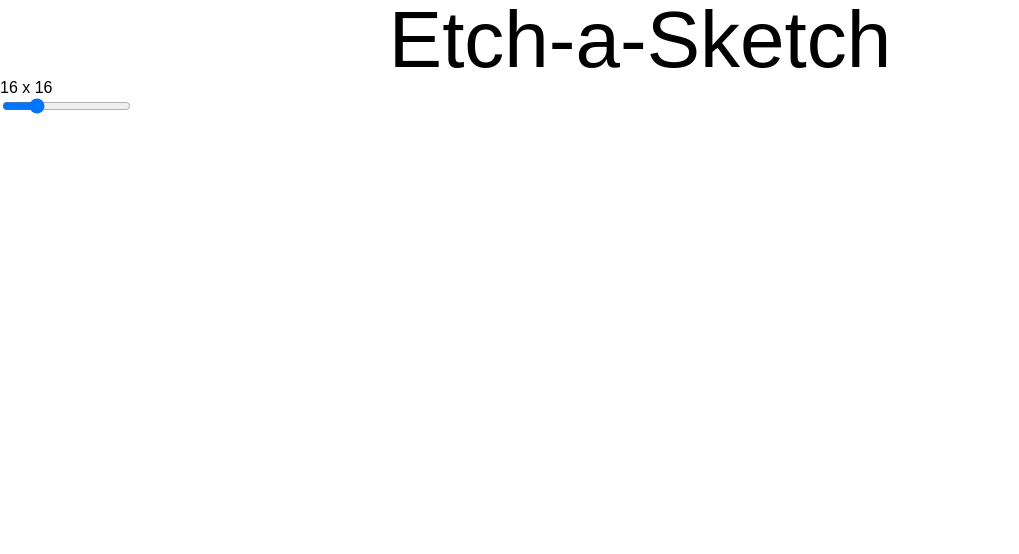
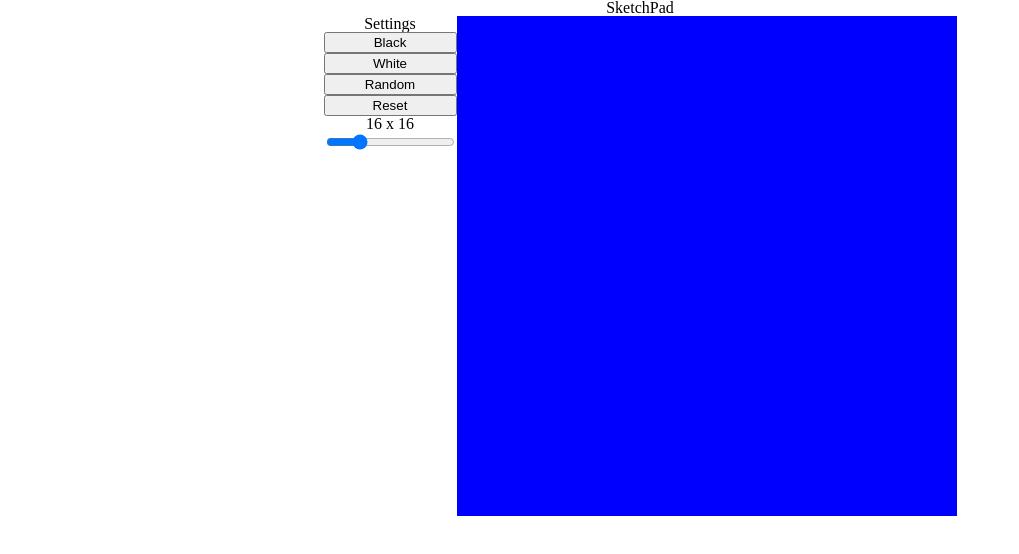
Before and after one commit to CodingWithDude/ETCH-A-SKETCH-PAD, a plain HTML site: page index.html in a window 1280 px wide. Shown: the whole page, without its empty margins (0-1019 px from the left). Drawn offline with Linux system fonts and the light colour scheme; a web font is replaced by a local one.

Commit message:
Reworked code from scratch LOL
Started from scratch as was making too many dom changes just in js
Changed index.html to a base layout of the elements needed
changed script.js to create squares based on slider input

```diff
--- a/index.html
+++ b/index.html
@@ -15,6 +15,33 @@
     <title>Etch-a-Sketch</title>
   </head>
   <body>
-    <script src="script.js"></script>
+    <div class="flex-container">
+      <div class="title"><h1>SketchPad</h1></div>
+      <div class="content">
+        <div class="settings">
+          <h1>Settings</h1>
+          <div class="buttons">
+            <button class="black">Black</button>
+            <button class="white">White</button>
+            <button class="random">Random</button>
+            <button class="reset">Reset</button>
+          </div>
+          <div class="userInput">
+            <div class="sliderOutput"></div>
+            <input
+              type="range"
+              class="slider"
+              value="16"
+              min="1"
+              max="64"
+              step="1"
+              onchange="changeSize(this.value)"
+            />
+          </div>
+        </div>
+        <div class="board"></div>
+      </div>
+    </div>
   </body>
+  <script src="script.js"></script>
 </html>
--- a/script.js
+++ b/script.js
@@ -1,59 +1,25 @@
-// Create body
-const body = document.body;
+function populateBoard(size) {
+  let board = document.querySelector(".board");
+  // Remove old squares
+  let squares = board.querySelectorAll("div");
+  squares.forEach((div) => div.remove());
+  // Update sliderOutput
+  let sliderOutput = document.querySelector(".sliderOutput");
+  sliderOutput.innerHTML = size + " x " + size;
 
-// Create header
-const header = document.createElement("header");
-header.className = "header";
-body.append(header);
+  board.style.gridTemplateColumns = `repeat(${size} , 1fr)`;
+  board.style.gridTemplateRows = `repeat(${size} , 1fr)`;
 
-// Create title
-const title = document.createElement("div");
-title.className = "title";
-title.textContent = "Etch-a-Sketch";
-header.append(title);
+  let amount = size * size;
+  for (let i = 0; i < amount; i++) {
+    let square = document.createElement("div");
+    square.style.backgroundColor = "blue";
+    board.insertAdjacentElement("beforeend", square);
+  }
+}
 
-// Create main
-const main = document.createElement("main");
-main.className = "main";
-body.append(main);
+function changeSize(input) {
+  populateBoard(input);
+}
 
-// Create settings
-const settings = document.createElement("div");
-settings.className = "settings";
-main.append(settings);
-
-// Create slider container
-const sliderContainer = document.createElement("div");
-sliderContainer.className = "sliderContainer";
-settings.append(sliderContainer);
-
-// Create slider value text
-const sliderValue = document.createElement("div");
-sliderValue.className = "sliderValue";
-sliderValue.innerHTML = "16 x 16";
-sliderContainer.append(sliderValue);
-
-// Create slider in settings
-const slider = document.createElement("input");
-slider.className = "slider";
-slider.type = "range";
-slider.value = "16";
-slider.min = "1";
-slider.max = "64";
-sliderContainer.append(slider);
-
-// Function to update slider value text
-let sliderOutput = document.getElementsByClassName("sliderValue");
-slider.oninput = function () {
-  sliderValue.innerHTML = slider.value + " x " + slider.value;
-};
-
-// Create grid
-const grid = document.createElement("div");
-grid.className = "grid";
-main.append(grid);
-
-// Create footer
-const footer = document.createElement("footer");
-footer.className = "footer";
-main.append(footer);
+populateBoard(16);
--- a/style.css
+++ b/style.css
@@ -1,13 +1,24 @@
-html {
-  position: relative;
-  min-height: 100%;
+.flex-container {
+  display: flex;
+  flex-direction: column;
+  justify-content: center;
+  align-items: center;
 }
 
-body {
-  font-family: "Trispace", sans-serif;
+.content {
+  display: flex;
 }
-.title {
+.settings {
+  display: flex;
+  flex-direction: column;
   text-align: center;
-  flex: 1;
-  font-size: 80px;
 }
+.buttons {
+  display: flex;
+  flex-direction: column;
+}
+.board {
+  width: 500px;
+  height: 500px;
+  display: grid;
+}
```
